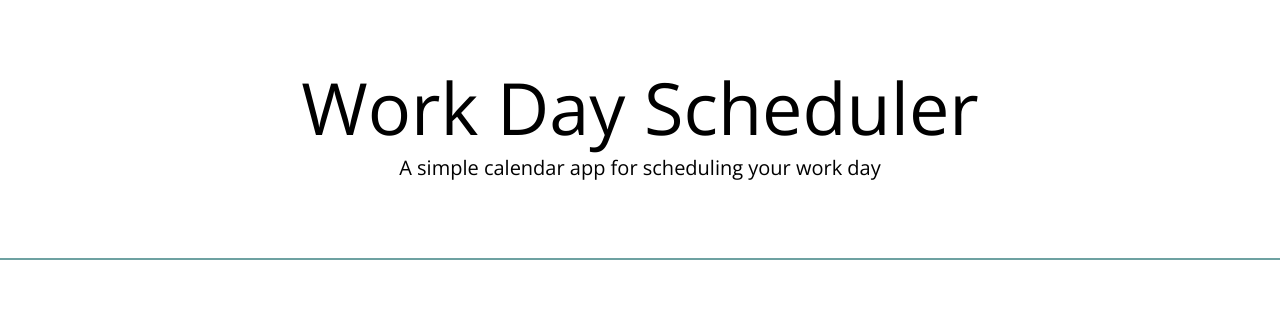
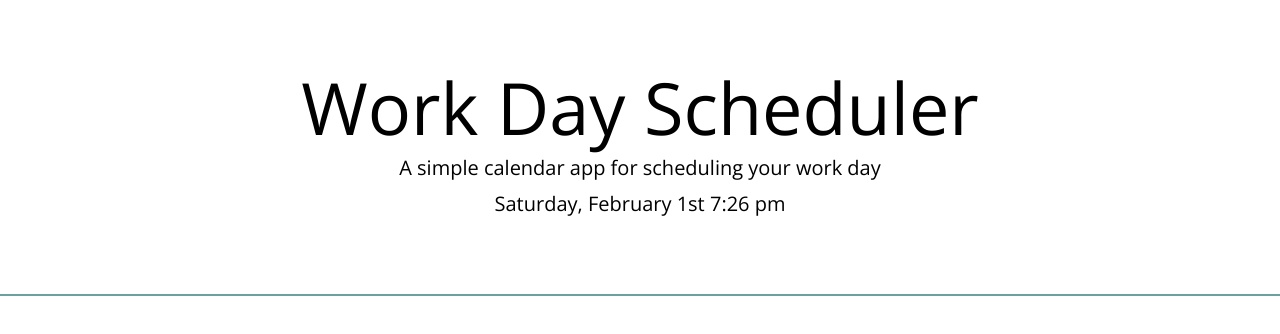
Before and after one commit to lfernandez79/workDayScheduler, a plain HTML site: page index.html in a window 1280 px wide. Drawn offline with nearby package versions, Linux system fonts and the light colour scheme.

Commit message:
Added date and time to age using moment()

```diff
--- a/index.html
+++ b/index.html
@@ -25,6 +25,7 @@
 
   <script src="https://code.jquery.com/jquery-3.4.1.min.js"></script>
   <script src="https://cdnjs.cloudflare.com/ajax/libs/moment.js/2.24.0/moment.min.js"></script>
+<script src="script.js"></script>
 </body>
 
 </html>
--- a/script.js
+++ b/script.js
@@ -0,0 +1,20 @@
+$(document).ready(function () {
+    $("#currentDay").text(moment().format("dddd, MMMM Do h:mm a"));
+    // for (let i=8; i<17; i++) {
+        // const element = array[i];
+
+        // // Create row
+        // var row = $(`<div data-time=${i} id="${i}" class="row">`);
+
+        // // Create a column
+        // var column1 = $('<div class="col-sm-2"> <p class="hour">' + formatAMPM(i) + "</p>");
+
+        // //append column to row
+        // row.append(column1);
+
+        // // add rows to container
+        // // $(".container").append(row);
+
+
+    // }
+})
```
